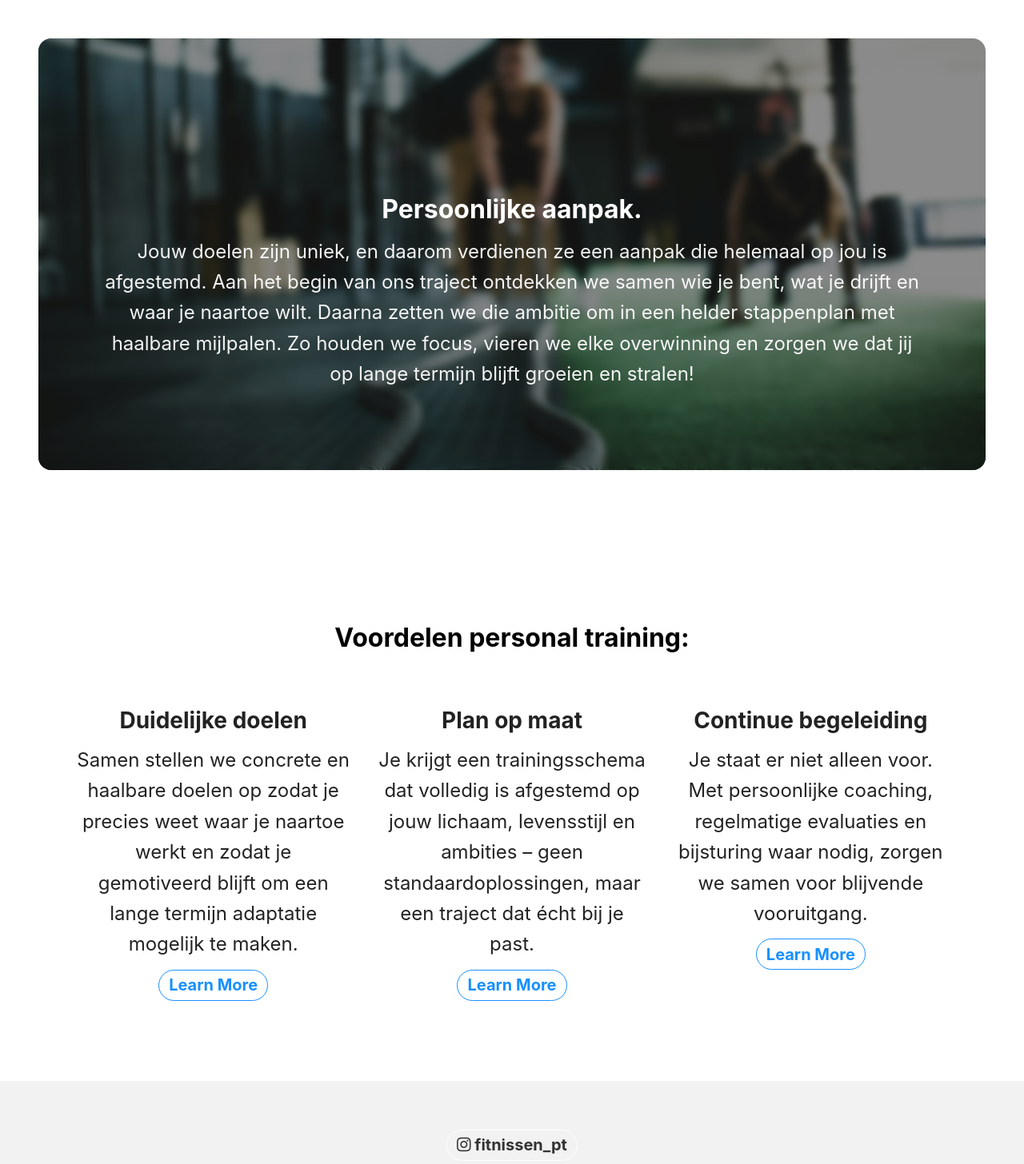
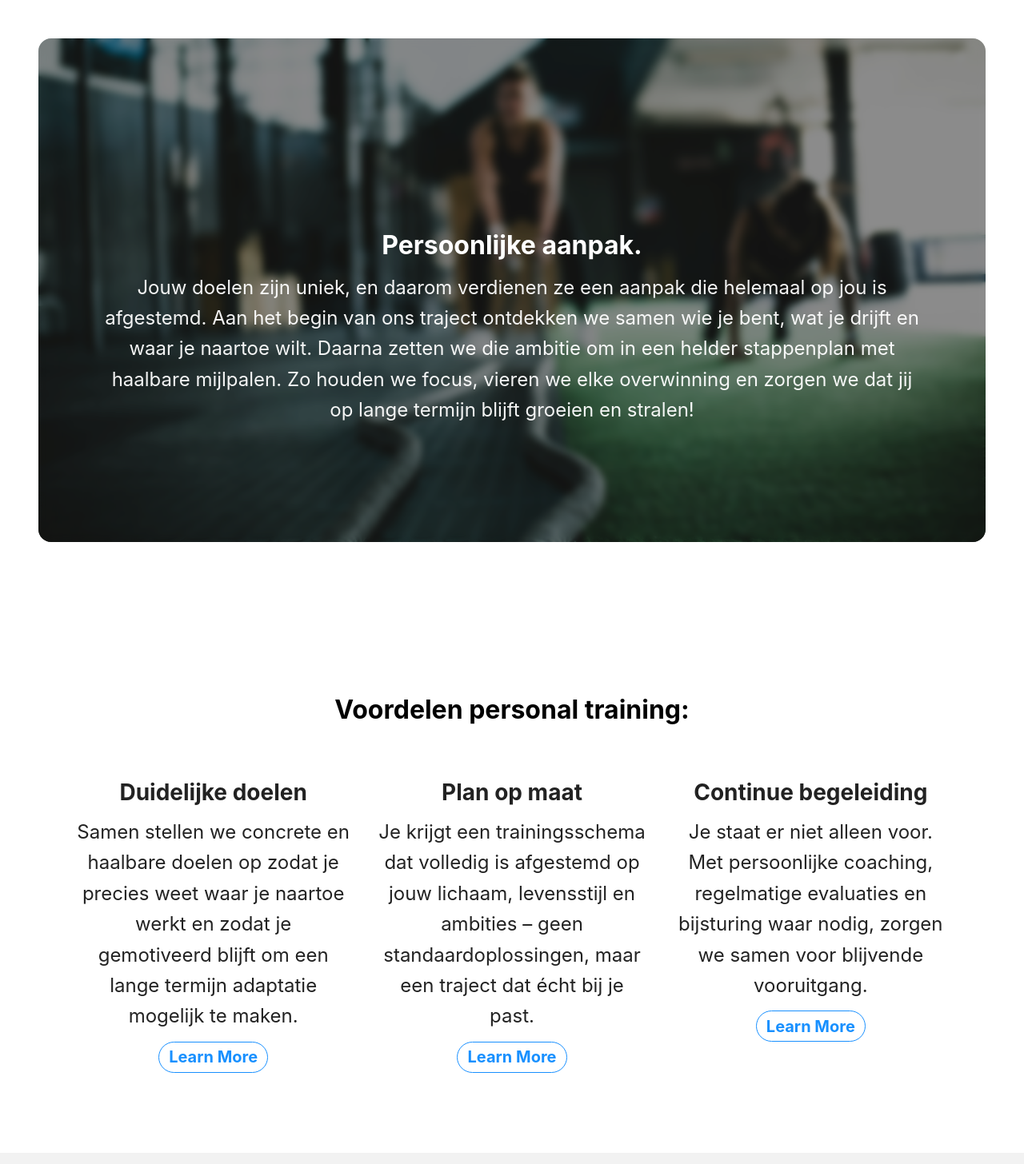
Before and after one commit to TimTools/fitnissen-site, a Jekyll site: the page built from index.html, in a window 1280 px wide. Shown: the part 900-2356 px from the top of the page at 80% size. Built offline with Jekyll 4.4.1, drawn with Linux system fonts in a browser that asks for light colours; nearby versions of some CDN libraries; the list of posts is cut into pages by our own code; grey boxes are pictures that could not be loaded.

Commit message:
height: 70vh !important;

```diff
--- a/_includes/head.html
+++ b/_includes/head.html
@@ -5,7 +5,7 @@
 <style>
   #hero-1 {
     position: relative;
-    height: 60vh !important;
+    height: 70vh !important;
     background-size: cover !important;
     background-position: center center !important;
     backdrop-filter: blur(4px);
```
